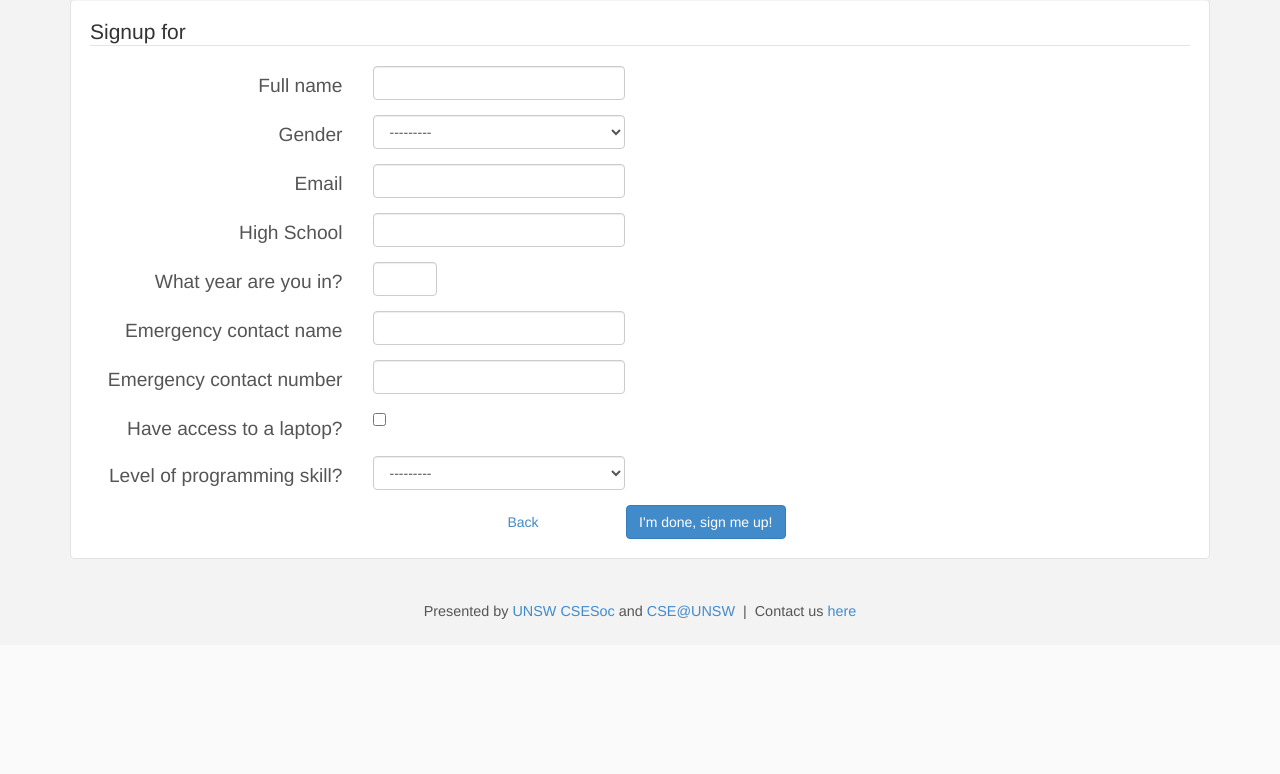
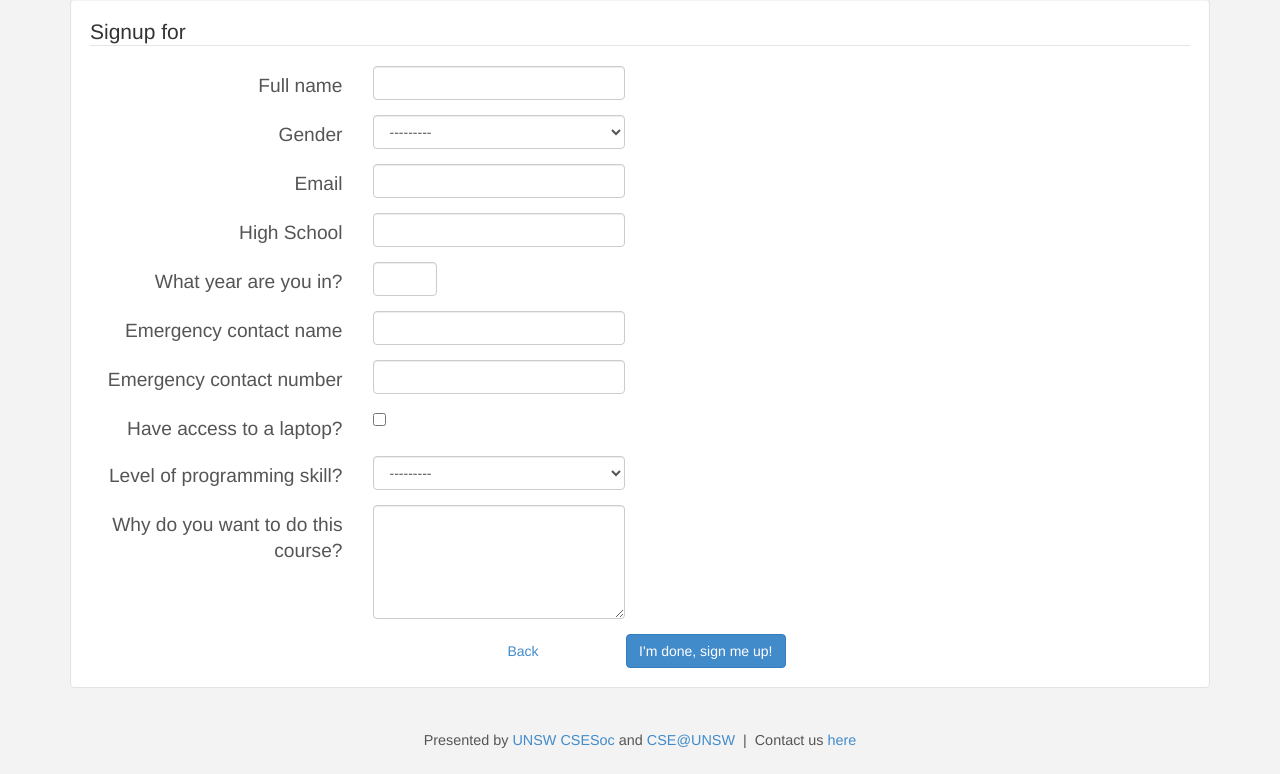
Before and after one commit to samuelli/compclub, a Python web app: template app/templates/signup.html in a window 1280 px wide. Shown: the part 214-988 px from the top of the page. Before the commit the page ends 834 px from the top, so only its background shows below. Run offline with Jinja, Linux system fonts and the light colour scheme; the template is opened without the code that fills it, so the values that code supplies are empty.

Commit message:
add "Why do you want to do this course" field to the registration form. - Registration model updated accordingly. - date change for NCSS.

```diff
--- a/app/models/models.py
+++ b/app/models/models.py
@@ -25,6 +25,8 @@ class Registration(db.Model):
     laptop = db.BooleanProperty()
     year = db.IntegerProperty()
     level = db.IntegerProperty()
+    reason = db.StringProperty()
+
     # Created
     created = db.DateTimeProperty(auto_now_add=True)
 
--- a/app/templates/programs.html
+++ b/app/templates/programs.html
@@ -21,7 +21,7 @@
                 </h3>
             </div>
             <div class="col-md-6">
-                <em>Dates: 3 - 12 January 2015</em>
+                <em>Dates: 4 - 13 January 2015</em>
                 <p><em>An intensive 10 days of computer programming, robotics, web design and related activities at the University of Sydney. No programming experience is required.</em></p>
                 <p>During the NCSS Summer School, students intensively learn more advanced programming skills (either in web programming or embedded systems/robotics). </p>
                 <p>The web programming teams build Facebook-like social networking applications using Python (with the Tornado web framework), HTML5, JQuery, SQLite, and a bunch of other modern tools.  The embedded systems teams program arduinos, most recently designing and implementing GPS tracking for a weather balloon.</p>
--- a/app/templates/regos.html
+++ b/app/templates/regos.html
@@ -21,6 +21,7 @@
                     <th>Year</th>
                     <th>Level</th>
                     <th>Created</th>
+                    <th width="300px">Reason</th>
                 </tr>
             </thead>
             <tbody>
@@ -37,6 +38,7 @@
                         <td>{{ r.year }}</td>
                         <td>{{ r.level }}</td>
                         <td>{{ r.created }}</td>
+                        <td>{{ r.reason }}</td>
                     </tr>
                 {% endfor %}
             </tbody>
--- a/app/templates/signup.html
+++ b/app/templates/signup.html
@@ -84,6 +84,13 @@
                 </div>
             </div>
 
+            <div class="form-group">
+                <label class="col-sm-3 control-label">Why do you want to do this course?</label>
+                <div class="col-sm-3">
+                    <textarea class="form-control" name="reason" rows="5"></textarea>
+                </div>
+            </div>
+
 			<center>
 				<a class="btn btn-secondary btn-large" href="javascript:history.go(-1)" type="button" style="margin-right: 70px">Back</a>
 				<input class="btn btn-primary btn-large" id="submitRego" type="submit" value="I'm done, sign me up!">
--- a/app/views/main.py
+++ b/app/views/main.py
@@ -85,6 +85,7 @@ class signup(webapp2.RequestHandler):
         r.level = int(self.request.get('level'))
         r.year = int(self.request.get('year'))
         r.gender = self.request.get('gender')
+        r.reason = self.request.get('reason')
         r.put()
 
         # Send an email to them
```
